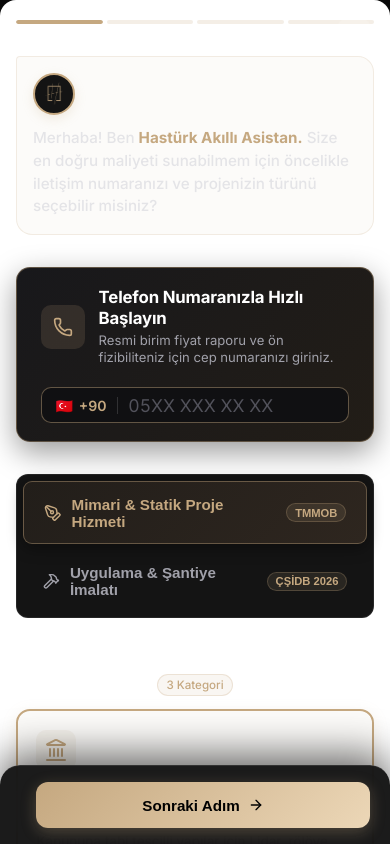
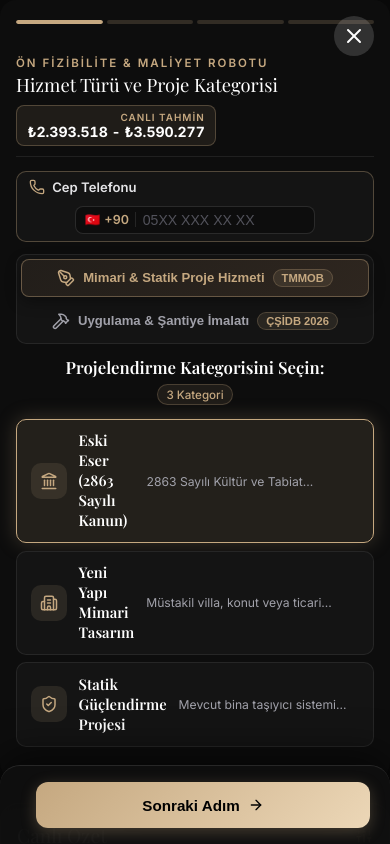
Before and after one commit to Rakincik/hast-rk-premium, a Next.js app: page /teklif-al in a window 390 px wide. Built offline with nearby package versions, Linux system fonts and the light colour scheme; a web font is replaced by a local one.

Commit message:
fix: 100% dark luxury teklif-al, remove childish bot bubbles, compact phone input, side-by-side tabs, and single-screen compact cards

```diff
--- a/src/app/layout.tsx
+++ b/src/app/layout.tsx
@@ -12,9 +12,9 @@ export const metadata: Metadata = {
   },
   description: "Tarihi dokuya saygı, modern mühendislik. Eski eser rölöve, restitüsyon, restorasyon, mimari tasarım, taahhüt ve güçlendirme hizmetleri.",
   icons: {
-    icon: "/logo-gold.png",
-    shortcut: "/logo-gold.png",
-    apple: "/logo-gold.png",
+    icon: "/favicon.ico",
+    shortcut: "/favicon.ico",
+    apple: "/icon.png",
   },
   keywords: [
     // Core Services
--- a/src/app/teklif-al/page.tsx
+++ b/src/app/teklif-al/page.tsx
@@ -294,26 +294,24 @@ function WizardContent() {
                 onDragEnd={handleDragEnd}
                 className={styles.swipeableStep}
               >
-                <div className={styles.botBubbleContainer}>
-                  <div className={styles.botAvatar}>
-                    <img src="/logo-gold.png" alt="Hastürk Asistan" />
+                <div className={styles.stepHeaderSleek}>
+                  <div>
+                    <span className={styles.stepTagline}>Ön Fizibilite & Maliyet Robotu</span>
+                    <h2 className={styles.stepMainTitle}>Hizmet Türü ve Proje Kategorisi</h2>
                   </div>
-                  <div className={styles.botMessage}>
-                    Merhaba! Ben <strong>Hastürk Akıllı Asistan.</strong> Size en doğru maliyeti sunabilmem için öncelikle iletişim numaranızı ve projenizin türünü seçebilir misiniz?
+                  <div className={styles.livePriceBadge}>
+                    <span className={styles.livePriceLabel}>Canlı Tahmin</span>
+                    <span className={styles.livePriceValue}>
+                      {formatCurrencyTL(quoteResult.packageFees.basic)} - {formatCurrencyTL(quoteResult.packageFees.turnkey)}
+                    </span>
                   </div>
                 </div>
-                {/* 1. Kompakt Telefon Gate Barı (SADECE TELEFON, Hızlı & Zarif) */}
+
+                {/* 1. Kompakt Telefon Barı */}
                 <div className={styles.phoneGateBar}>
                   <div className={styles.phoneGateLeft}>
-                    <div className={styles.phoneIconWrap}>
-                      <Phone size={20} />
-                    </div>
-                    <div>
-                      <div className={styles.phoneGateTitle}>Telefon Numaranızla Hızlı Başlayın</div>
-                      <div className={styles.phoneGateSub}>
-                        Resmi birim fiyat raporu ve ön fizibiliteniz için cep numaranızı giriniz.
-                      </div>
-                    </div>
+                    <Phone size={16} className={styles.phoneIconGold} />
+                    <span className={styles.phoneGateTitle}>Cep Telefonu</span>
                   </div>
 
                   <div className={styles.phoneInputWrapper}>
@@ -481,14 +479,7 @@ function WizardContent() {
                 onDragEnd={handleDragEnd}
                 className={`${styles.formSection} ${styles.swipeableStep}`}
               >
-                <div className={styles.botBubbleContainer}>
-                  <div className={styles.botAvatar}>
-                    <img src="/logo-gold.png" alt="Hastürk Asistan" />
-                  </div>
-                  <div className={styles.botMessage}>
-                    Harika! Şimdi yapınızın büyüklüğünü ve bazı teknik detaylarını belirleyelim. Lütfen <strong>metrajı (m²)</strong> giriniz.
-                  </div>
-                </div>
+
                 <div>
                   <h2 className={styles.stepTitle}>Yapı Alanı ve Teknik Detaylar</h2>
                   <p className={styles.stepDesc}>
@@ -682,14 +673,7 @@ function WizardContent() {
                 onDragEnd={handleDragEnd}
                 className={styles.swipeableStep}
               >
-                <div className={styles.botBubbleContainer}>
-                  <div className={styles.botAvatar}>
-                    <img src="/logo-gold.png" alt="Hastürk Asistan" />
-                  </div>
-                  <div className={styles.botMessage}>
-                    Çok az kaldı! Projeye dahil etmemizi istediğiniz <strong>hizmetleri</strong> işaretleyin. İhtiyacınız olmayanları çıkarabilirsiniz.
-                  </div>
-                </div>
+
                 <div style={{ display: "flex", justifyContent: "space-between", alignItems: "flex-start", flexWrap: "wrap", gap: "1rem", marginBottom: "1.5rem" }}>
                   <div>
                     <h2 className={styles.stepTitle}>Talep Edilen Hizmet Kapsamı</h2>
@@ -751,14 +735,7 @@ function WizardContent() {
                 onDragEnd={handleDragEnd}
                 className={styles.swipeableStep}
               >
-                <div className={styles.botBubbleContainer}>
-                  <div className={styles.botAvatar}>
-                    <img src="/logo-gold.png" alt="Hastürk Asistan" />
-                  </div>
-                  <div className={styles.botMessage}>
-                    İşte sonuçlar! Seçimlerinize göre hazırladığım <strong>3 farklı teklif paketini</strong> aşağıda inceleyebilirsiniz.
-                  </div>
-                </div>
+
                 <h2 className={styles.stepTitle}>
                   {domain === "execution" ? "Uygulama & İmalat Teklif Raporu" : "Mimari Proje Teklif & Maliyet Raporu"}
                 </h2>
--- a/src/app/teklif-al/teklif.module.css
+++ b/src/app/teklif-al/teklif.module.css
@@ -141,10 +141,11 @@
   flex-direction: row-reverse; /* Put Summary on LEFT, Steps on RIGHT */
   width: 100%;
   max-width: 1100px;
-  background: #ffffff;
+  background: #0d0d0d;
+  border: 1px solid rgba(197, 168, 128, 0.25);
   border-radius: 20px;
   overflow: hidden;
-  box-shadow: 0 30px 60px rgba(0, 0, 0, 0.6);
+  box-shadow: 0 30px 80px rgba(0, 0, 0, 0.9);
   margin: 0 auto;
 }
 
@@ -167,20 +168,22 @@
     margin: 0;
     background: #090909;
     box-shadow: none;
+    border: none;
   }
 
   .stepBody {
     background: transparent;
-    padding: 2rem 1.25rem 4rem 1.25rem;
+    padding: 1rem 0.85rem 4.5rem 0.85rem;
     min-height: 100dvh;
   }
 }
 
-/* Left Wizard Step Body (Now Right Content, White Theme) */
+/* Left Wizard Step Body (Now Right Content) */
 .stepBody {
   flex: 1;
-  background: #ffffff;
-  padding: 3rem;
+  background: #0d0d0d;
+  color: #ffffff;
+  padding: 2.5rem;
   min-height: 550px;
   display: flex;
   flex-direction: column;
@@ -272,10 +275,10 @@
 }
 
 .typeCard {
-  background: #ffffff;
-  border: 2px solid #e5e7eb;
+  background: #141414;
+  border: 1.5px solid rgba(255, 255, 255, 0.08);
   border-radius: 14px;
-  padding: 1.5rem;
+  padding: 1.25rem;
   cursor: pointer;
   transition: all 0.3s cubic-bezier(0.16, 1, 0.3, 1);
   display: flex;
@@ -289,38 +292,38 @@
 .typeCard:hover {
   border-color: rgba(197, 168, 128, 0.5);
   transform: translateY(-2px);
-  box-shadow: 0 10px 25px rgba(0, 0, 0, 0.05);
+  box-shadow: 0 10px 25px rgba(0, 0, 0, 0.5);
 }
 
 .typeCardSelected {
-  border-color: var(--accent-gold);
-  background: rgba(197, 168, 128, 0.05);
-  box-shadow: 0 4px 15px rgba(197, 168, 128, 0.15);
+  border-color: var(--accent-gold) !important;
+  background: rgba(197, 168, 128, 0.12) !important;
+  box-shadow: 0 0 20px rgba(197, 168, 128, 0.25) !important;
 }
 
 .typeIconWrapper {
-  width: 48px;
-  height: 48px;
+  width: 44px;
+  height: 44px;
   border-radius: 10px;
-  background: rgba(197, 168, 128, 0.1);
+  background: rgba(197, 168, 128, 0.12);
   color: var(--accent-gold);
   display: flex;
   align-items: center;
   justify-content: center;
-  margin-bottom: 1.25rem;
+  margin-bottom: 1rem;
 }
 
 .typeCardTitle {
-  font-size: 1.15rem;
+  font-size: 1.1rem;
   font-family: var(--font-serif);
-  font-weight: 700;
-  margin-bottom: 0.5rem;
-  color: #111827;
+  font-weight: 600;
+  margin-bottom: 0.35rem;
+  color: #ffffff;
 }
 
 .typeCardDesc {
-  font-size: 0.85rem;
-  color: #4b5563;
+  font-size: 0.82rem;
+  color: #a1a1aa;
   line-height: 1.4;
 }
 
@@ -1428,24 +1431,46 @@
   }
 
   /* Step 1 Type Cards */
-  .typeGrid {
+  .typeGrid,
+  .typeGrid4 {
     grid-template-columns: 1fr;
-    gap: 0.85rem;
-    margin-bottom: 1.5rem;
+    gap: 0.45rem;
+    margin-bottom: 0.75rem;
   }
 
   .typeCard {
-    padding: 1.15rem;
+    padding: 0.65rem 0.85rem;
+    display: flex;
+    flex-direction: row;
+    align-items: center;
+    gap: 0.75rem;
+    border-radius: 10px;
   }
 
   .typeIconWrapper {
-    width: 40px;
-    height: 40px;
-    margin-bottom: 0.85rem;
+    width: 36px;
+    height: 36px;
+    margin-bottom: 0;
+    flex-shrink: 0;
+  }
+
+  .typeIconWrapper svg {
+    width: 18px;
+    height: 18px;
   }
 
   .typeCardTitle {
-    font-size: 1.05rem;
+    font-size: 0.92rem;
+    margin-bottom: 0.1rem;
+  }
+
+  .typeCardDesc {
+    font-size: 0.76rem;
+    line-height: 1.25;
+    display: -webkit-box;
+    -webkit-line-clamp: 1;
+    -webkit-box-orient: vertical;
+    overflow: hidden;
   }
 
   /* Step 2 Sliders & Options */
@@ -1901,101 +1926,125 @@
   }
 }
 
-/* Clean Phone Gate Bar */
+/* Sleek Step Header with Live Price */
+.stepHeaderSleek {
+  display: flex;
+  justify-content: space-between;
+  align-items: center;
+  flex-wrap: wrap;
+  gap: 0.5rem;
+  margin-bottom: 0.85rem;
+  padding-bottom: 0.65rem;
+  border-bottom: 1px solid rgba(255, 255, 255, 0.08);
+}
+
+.stepTagline {
+  display: block;
+  font-size: 0.72rem;
+  text-transform: uppercase;
+  letter-spacing: 2px;
+  color: var(--accent-gold);
+  font-weight: 600;
+}
+
+.stepMainTitle {
+  font-size: 1.15rem;
+  font-weight: 400;
+  color: #ffffff;
+  margin: 0.15rem 0 0 0;
+}
+
+.livePriceBadge {
+  display: flex;
+  flex-direction: column;
+  align-items: flex-end;
+  background: rgba(197, 168, 128, 0.1);
+  border: 1px solid rgba(197, 168, 128, 0.3);
+  border-radius: 8px;
+  padding: 0.3rem 0.65rem;
+}
+
+.livePriceLabel {
+  font-size: 0.62rem;
+  text-transform: uppercase;
+  letter-spacing: 1px;
+  color: var(--accent-gold);
+  font-weight: 600;
+}
+
+.livePriceValue {
+  font-size: 0.88rem;
+  font-weight: 700;
+  color: #ffffff;
+  font-variant-numeric: tabular-nums;
+}
+
+/* Compact Phone Gate Bar */
 .phoneGateBar {
-  background: linear-gradient(135deg, #18181b 0%, #221d17 100%);
-  border: 1px solid rgba(197, 168, 128, 0.4);
-  border-radius: 14px;
-  padding: 1.15rem 1.5rem;
-  margin-bottom: 2rem;
+  background: #141414;
+  border: 1px solid rgba(197, 168, 128, 0.35);
+  border-radius: 10px;
+  padding: 0.45rem 0.75rem;
+  margin-bottom: 0.75rem;
   display: flex;
   align-items: center;
   justify-content: space-between;
-  flex-wrap: wrap;
-  gap: 1.25rem;
-  box-shadow: 0 10px 30px rgba(0, 0, 0, 0.4);
+  gap: 0.65rem;
 }
 
 .phoneGateLeft {
   display: flex;
   align-items: center;
-  gap: 0.85rem;
+  gap: 0.45rem;
+  flex-shrink: 0;
+}
+
+.phoneIconGold {
+  color: var(--accent-gold);
+}
+
+.phoneGateTitle {
+  font-size: 0.82rem;
+  font-weight: 600;
+  color: #e4e4e7;
+}
+
+.phoneInputWrapper {
   flex: 1;
-  min-width: 260px;
-}
-
-.phoneIconWrap {
-  width: 44px;
-  height: 44px;
-  border-radius: 10px;
-  background: rgba(197, 168, 128, 0.15);
-  color: var(--accent-gold);
-  display: flex;
-  align-items: center;
-  justify-content: center;
-  flex-shrink: 0;
-}
-
-.phoneGateTitle {
-  font-size: 1.05rem;
-  font-weight: 700;
-  color: #fff;
-  letter-spacing: -0.01em;
-}
-
-.phoneGateSub {
-  font-size: 0.82rem;
-  color: #a1a1aa;
-  margin-top: 0.2rem;
-  line-height: 1.35;
-}
-
-.phoneInputWrapper {
-  display: flex;
-  align-items: center;
-  background: #101012;
-  border: 1.5px solid rgba(197, 168, 128, 0.45);
-  border-radius: 10px;
-  padding: 0.4rem 0.6rem 0.4rem 0.85rem;
-  gap: 0.65rem;
-  transition: all 0.25s ease;
-  min-width: 290px;
-}
-
-.phoneInputWrapper:focus-within {
-  border-color: var(--accent-gold);
-  box-shadow: 0 0 16px rgba(197, 168, 128, 0.35);
+  max-width: 240px;
+  display: flex;
+  align-items: center;
+  background: #0d0d0d;
+  border: 1px solid rgba(255, 255, 255, 0.12);
+  border-radius: 8px;
+  padding: 0.3rem 0.55rem;
+  gap: 0.4rem;
 }
 
 .countryCodeBadge {
-  font-size: 0.88rem;
+  font-size: 0.78rem;
+  color: var(--accent-gold);
   font-weight: 600;
-  color: var(--accent-gold);
-  display: flex;
-  align-items: center;
-  gap: 0.35rem;
-  padding-right: 0.65rem;
-  border-right: 1px solid rgba(255, 255, 255, 0.14);
-  white-space: nowrap;
+  border-right: 1px solid rgba(255, 255, 255, 0.1);
+  padding-right: 0.4rem;
+  display: flex;
+  align-items: center;
+  gap: 0.25rem;
 }
 
 .phoneGateInput {
   background: transparent;
   border: none;
-  color: #fff;
-  font-size: 1.1rem;
+  color: #ffffff;
+  font-size: 0.88rem;
   font-weight: 600;
-  letter-spacing: 0.06em;
+  width: 100%;
   outline: none;
-  width: 100%;
-  font-family: var(--font-sans), monospace;
-  font-variant-numeric: tabular-nums;
 }
 
 .phoneGateInput::placeholder {
   color: #52525b;
   font-weight: 400;
-  letter-spacing: normal;
 }
 
 .phoneGateAlert {
@@ -2006,28 +2055,22 @@
   align-items: center;
   gap: 0.4rem;
   background: rgba(239, 68, 68, 0.12);
-  padding: 0.6rem 0.9rem;
+  padding: 0.5rem 0.8rem;
   border-radius: 8px;
   border: 1px solid rgba(239, 68, 68, 0.3);
-  margin-top: -1rem;
-  margin-bottom: 1.5rem;
-}
-
-/* Executive Segmented Tab Switcher (Proje vs Uygulama) */
+  margin-top: -0.5rem;
+  margin-bottom: 0.75rem;
+}
+
+/* Segmented Tab Switcher (Side by Side on All Screens) */
 .segmentedControl {
   display: flex;
   background: #141414;
   border: 1px solid rgba(255, 255, 255, 0.08);
-  border-radius: 12px;
-  padding: 0.35rem;
-  gap: 0.4rem;
-  margin-bottom: 1.75rem;
-}
-
-@media (max-width: 640px) {
-  .segmentedControl {
-    flex-direction: column;
-  }
+  border-radius: 10px;
+  padding: 0.25rem;
+  gap: 0.35rem;
+  margin-bottom: 0.75rem;
 }
 
 .segmentBtn {
@@ -2035,21 +2078,16 @@
   display: flex;
   align-items: center;
   justify-content: center;
-  gap: 0.65rem;
-  padding: 0.85rem 1.25rem;
-  border-radius: 9px;
+  gap: 0.5rem;
+  padding: 0.55rem 0.65rem;
+  border-radius: 8px;
   background: transparent;
   border: none;
   color: var(--text-secondary);
   cursor: pointer;
-  font-size: 0.95rem;
+  font-size: 0.82rem;
   font-weight: 600;
-  transition: all 0.25s cubic-bezier(0.16, 1, 0.3, 1);
-}
-
-.segmentBtn:hover {
-  color: #fff;
-  background: rgba(255, 255, 255, 0.04);
+  transition: all 0.2s ease;
 }
 
 .segmentBtnActive {
```
